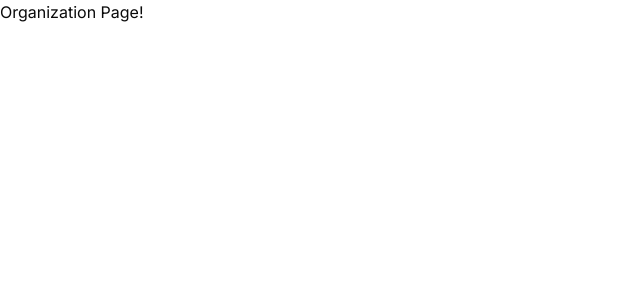
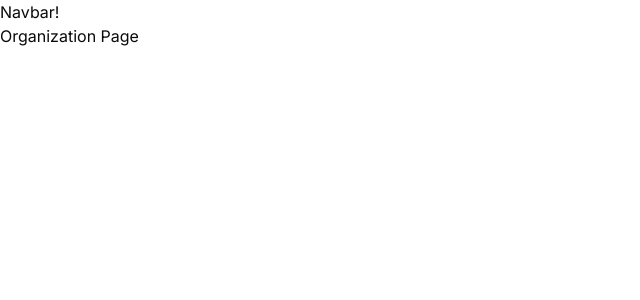
Before and after one commit to DCy4/Task-Manager-App, a Next.js app in the folder trello-clone/: page /organization/1 in a window 1280 px wide. Shown: the top 300 px of the page, without its empty margins (0-640 px from the left). Built offline with nearby package versions, Linux system fonts and the light colour scheme.

Commit message:
added dashboard/_components/navbar

```diff
--- /dev/null
+++ b/trello-clone/app/(platform)/(dashboard)/_components/navbar.tsx
@@ -0,0 +1,7 @@
+export const Navbar = () => {
+  return (
+    <div>
+      Navbar!
+    </div>
+  );
+};
--- /dev/null
+++ b/trello-clone/app/(platform)/(dashboard)/layout.tsx
@@ -0,0 +1,14 @@
+import { Navbar } from "./_components/navbar";
+
+const DashboardLayout = ({ children }: {
+  children: React.ReactNode;
+}) => {
+  return (
+    <div className="h-full">
+      <Navbar/>
+      {children}
+    </div>
+  );
+};
+
+export default DashboardLayout;
--- a/trello-clone/app/(platform)/(dashboard)/organization/[organizationId]/page.tsx
+++ b/trello-clone/app/(platform)/(dashboard)/organization/[organizationId]/page.tsx
@@ -1,7 +1,11 @@
+import { OrganizationSwitcher } from "@clerk/nextjs";
+import { auth } from "@clerk/nextjs/server";
+
+
 const OrganizationIdPage = () => {
   return (
     <div>
-      Organization Page!
+      Organization Page
     </div>
   );
 };
```
